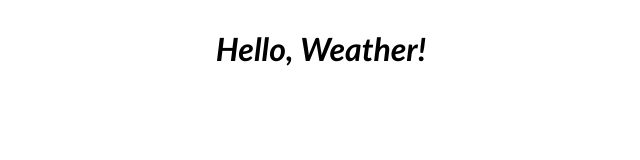
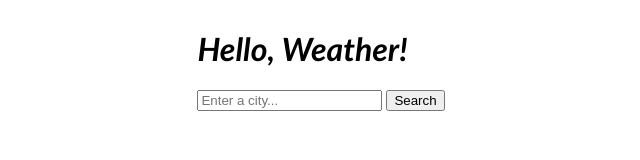
Before and after one commit to pinkx-xlink/weather-app, a plain HTML site: page index.html in a window 1280 px wide. Shown: the whole page, without its empty margins (319-959 px from the left). Drawn offline with Linux system fonts and the light colour scheme.

Commit message:
Add header div class and add an input bar as a child element

```diff
--- a/index.html
+++ b/index.html
@@ -7,6 +7,11 @@
     <link rel="stylesheet" href="style.css">
 </head>
 <body>
-    <h1>Hello, Weather!</h1>
+    <div class="header">
+        <h1>Hello, Weather!</h1>
+        <input type="text" placeholder="Enter a city...">
+        <button type="submit" value="find">Search</button>
+    </div>
+
 </body>
 </html>
```
